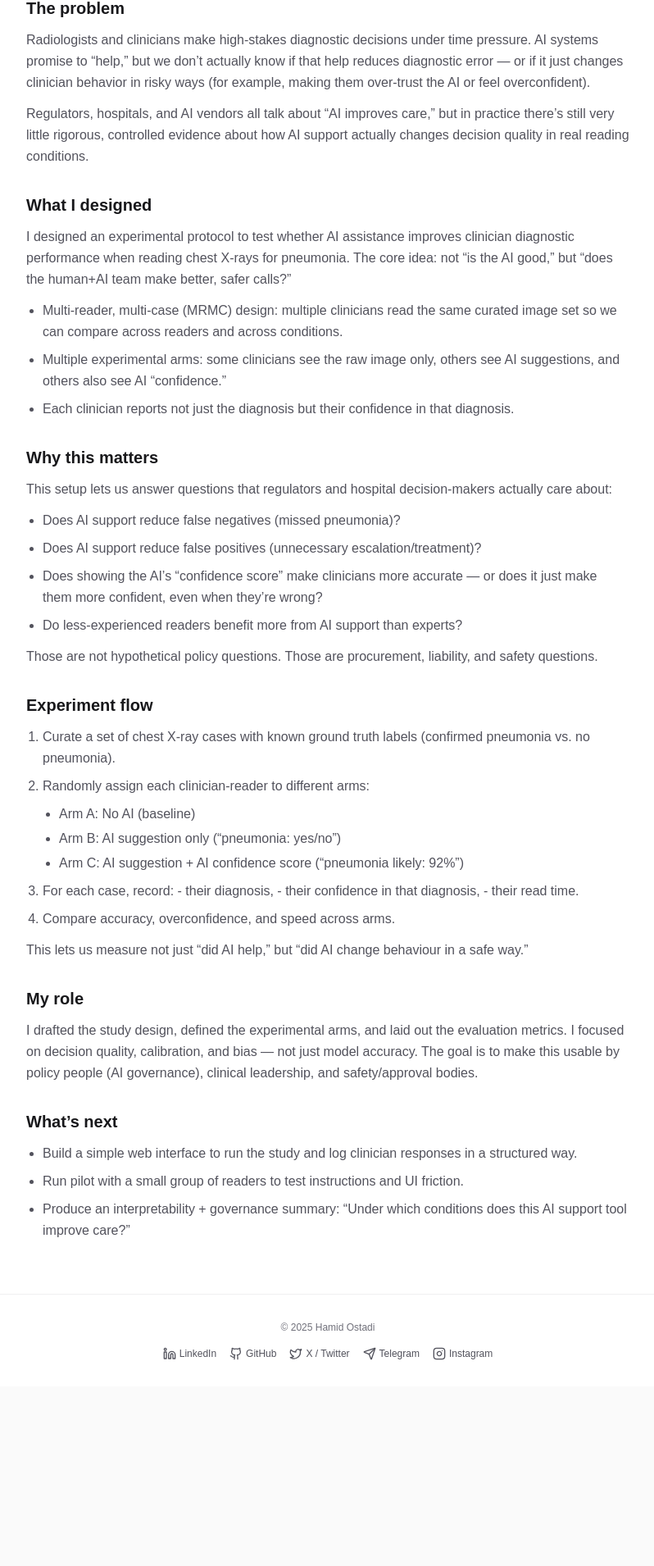
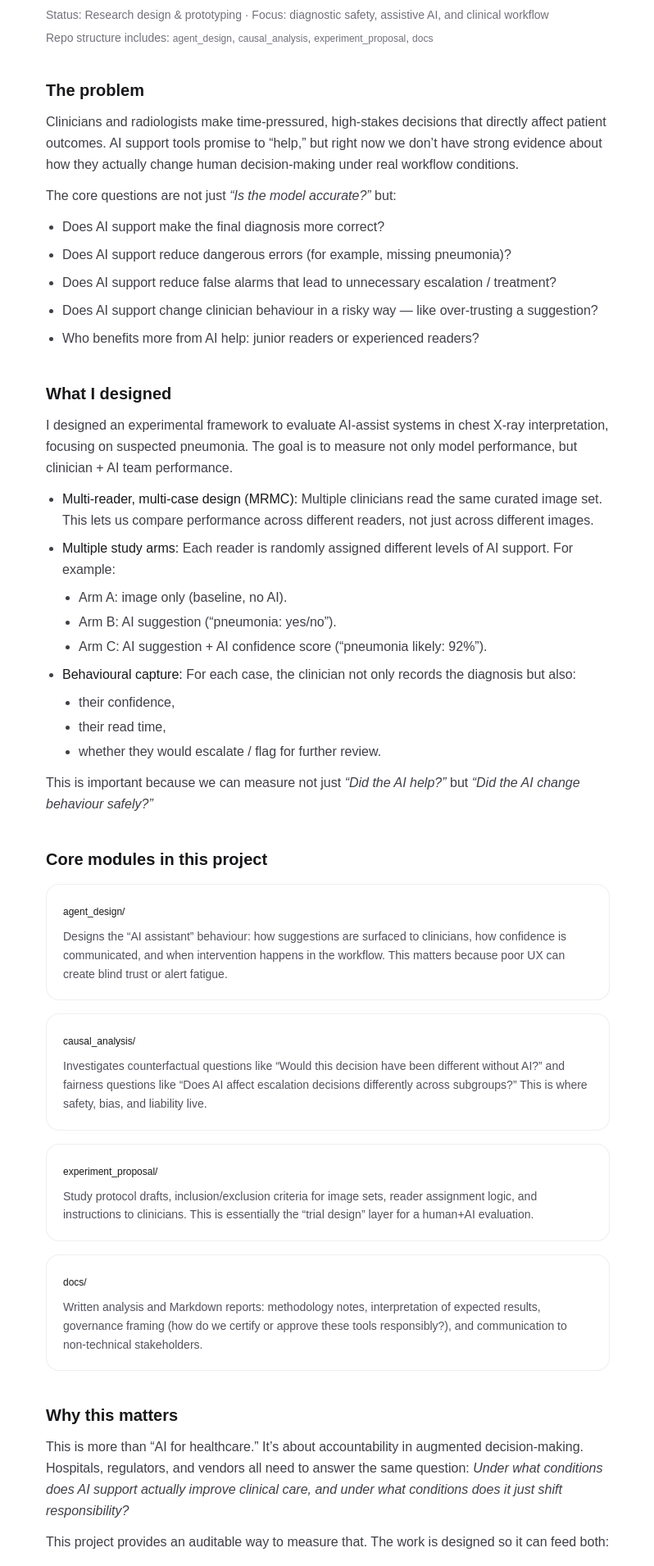
Before and after one commit to HamidOstadi/personal-site, a Next.js app: page /projects/radiology-ai in a window 1280 px wide. Shown: the part 227-2137 px from the top of the page at 82% size, without its empty margins (240-1038 px from the left). Before the commit the page ends 1918 px from the top, so only its background shows below. Built offline with nearby package versions, Linux system fonts and the light colour scheme.

Commit message:
Add detailed Radiology AI project page and link from /projects

```diff
--- a/src/app/layout.tsx
+++ b/src/app/layout.tsx
@@ -6,7 +6,7 @@ export const metadata = {
   title: "Hamid Ostadi — Policy, Data & AI",
   description:
     "Digital economy, labour markets, AI governance, and applied tools for decision-makers. Selected work in policy analysis, research design, automation, and data products.",
-  metadataBase: new URL("https://personal-site-ochre-three.vercel.app"),
+  metadataBase: new URL("https://hamidostadi.com"),
   openGraph: {
     title: "Hamid Ostadi — Policy, Data & AI",
     description:
--- a/src/app/projects/radiology-ai/page.tsx
+++ b/src/app/projects/radiology-ai/page.tsx
@@ -1,166 +1,243 @@
 export default function RadiologyAIPage() {
   return (
-    <section className="space-y-8">
-      {/* Title + status */}
+    <section className="mx-auto max-w-3xl py-16 px-6 text-left space-y-10">
+      {/* Title / Status */}
       <header className="space-y-2">
         <h1 className="text-3xl font-bold text-zinc-900 dark:text-zinc-100">
           AI-Assisted Radiology Decision Support
         </h1>
         <p className="text-sm text-zinc-500 dark:text-zinc-500">
-          Status: Design · Focus: Diagnostic safety, AI calibration, clinical workflow
+          Status: Research design & prototyping · Focus: diagnostic safety,
+          assistive AI, and clinical workflow
+        </p>
+        <p className="text-sm text-zinc-500 dark:text-zinc-500">
+          Repo structure includes: <code className="font-mono text-xs">agent_design</code>,{" "}
+          <code className="font-mono text-xs">causal_analysis</code>,{" "}
+          <code className="font-mono text-xs">experiment_proposal</code>,{" "}
+          <code className="font-mono text-xs">docs</code>
         </p>
       </header>
 
-      {/* Problem */}
+      {/* Problem / Motivation */}
       <section className="space-y-3">
         <h2 className="text-xl font-semibold text-zinc-900 dark:text-zinc-100">
           The problem
         </h2>
-        <p className="text-zinc-600 dark:text-zinc-400 leading-relaxed text-base">
-          Radiologists and clinicians make high-stakes diagnostic decisions under time
-          pressure. AI systems promise to “help,” but we don’t actually know if that help
-          reduces diagnostic error — or if it just changes clinician behavior in risky ways
-          (for example, making them over-trust the AI or feel overconfident).
+        <p className="text-zinc-700 dark:text-zinc-300 leading-relaxed">
+          Clinicians and radiologists make time-pressured, high-stakes
+          decisions that directly affect patient outcomes. AI support tools
+          promise to “help,” but right now we don’t have strong evidence about
+          how they actually change human decision-making under real workflow
+          conditions.
         </p>
-        <p className="text-zinc-600 dark:text-zinc-400 leading-relaxed text-base">
-          Regulators, hospitals, and AI vendors all talk about “AI improves care,” but in
-          practice there’s still very little rigorous, controlled evidence about how AI
-          support actually changes decision quality in real reading conditions.
+
+        <p className="text-zinc-700 dark:text-zinc-300 leading-relaxed">
+          The core questions are not just <em>“Is the model accurate?”</em> but:
         </p>
+
+        <ul className="list-disc pl-5 text-zinc-700 dark:text-zinc-300 leading-relaxed space-y-2">
+          <li>Does AI support make the final diagnosis more correct?</li>
+          <li>
+            Does AI support reduce dangerous errors (for example, missing
+            pneumonia)?
+          </li>
+          <li>
+            Does AI support reduce false alarms that lead to unnecessary
+            escalation / treatment?
+          </li>
+          <li>
+            Does AI support change clinician behaviour in a risky way — like
+            over-trusting a suggestion?
+          </li>
+          <li>
+            Who benefits more from AI help: junior readers or experienced
+            readers?
+          </li>
+        </ul>
       </section>
 
-      {/* What I built / designed */}
+      {/* What I designed */}
       <section className="space-y-3">
         <h2 className="text-xl font-semibold text-zinc-900 dark:text-zinc-100">
           What I designed
         </h2>
-        <p className="text-zinc-600 dark:text-zinc-400 leading-relaxed text-base">
-          I designed an experimental protocol to test whether AI assistance improves
-          clinician diagnostic performance when reading chest X-rays for pneumonia.
-          The core idea: not “is the AI good,” but “does the human+AI team make
-          better, safer calls?”
+
+        <p className="text-zinc-700 dark:text-zinc-300 leading-relaxed">
+          I designed an experimental framework to evaluate AI-assist systems
+          in chest X-ray interpretation, focusing on suspected pneumonia. The
+          goal is to measure not only model performance, but clinician + AI
+          team performance.
         </p>
 
-        <ul className="list-disc pl-5 text-zinc-600 dark:text-zinc-400 leading-relaxed text-base space-y-2">
+        <ul className="list-disc pl-5 text-zinc-700 dark:text-zinc-300 leading-relaxed space-y-2">
           <li>
-            Multi-reader, multi-case (MRMC) design: multiple clinicians read the
-            same curated image set so we can compare across readers and across conditions.
+            <span className="font-medium text-zinc-900 dark:text-zinc-100">
+              Multi-reader, multi-case design (MRMC):
+            </span>{" "}
+            Multiple clinicians read the same curated image set. This lets us
+            compare performance across different readers, not just across
+            different images.
+          </li>
+
+          <li>
+            <span className="font-medium text-zinc-900 dark:text-zinc-100">
+              Multiple study arms:
+            </span>{" "}
+            Each reader is randomly assigned different levels of AI support.
+            For example:
+            <ul className="list-disc pl-5 mt-2 space-y-1">
+              <li>
+                <span className="font-medium">Arm A:</span> image only
+                (baseline, no AI).
+              </li>
+              <li>
+                <span className="font-medium">Arm B:</span> AI suggestion
+                (“pneumonia: yes/no”).
+              </li>
+              <li>
+                <span className="font-medium">Arm C:</span> AI suggestion +
+                AI confidence score (“pneumonia likely: 92%”).
+              </li>
+            </ul>
+          </li>
+
+          <li>
+            <span className="font-medium text-zinc-900 dark:text-zinc-100">
+              Behavioural capture:
+            </span>{" "}
+            For each case, the clinician not only records the diagnosis but
+            also:
+            <ul className="list-disc pl-5 mt-2 space-y-1">
+              <li>their confidence,</li>
+              <li>their read time,</li>
+              <li>whether they would escalate / flag for further review.</li>
+            </ul>
+          </li>
+        </ul>
+
+        <p className="text-zinc-700 dark:text-zinc-300 leading-relaxed">
+          This is important because we can measure not just{" "}
+          <em>“Did the AI help?”</em> but <em>“Did the AI change behaviour
+          safely?”</em>
+        </p>
+      </section>
+
+      {/* Repo modules */}
+      <section className="space-y-4">
+        <h2 className="text-xl font-semibold text-zinc-900 dark:text-zinc-100">
+          Core modules in this project
+        </h2>
+
+        <div className="space-y-4">
+
+          <div className="rounded-2xl border border-zinc-200/60 dark:border-zinc-800/60 bg-white dark:bg-zinc-900 p-5">
+            <h3 className="font-medium text-zinc-900 dark:text-zinc-100">
+              <code className="text-xs font-mono">agent_design/</code>
+            </h3>
+            <p className="text-sm text-zinc-600 dark:text-zinc-400 leading-relaxed mt-2">
+              Designs the “AI assistant” behaviour: how suggestions are
+              surfaced to clinicians, how confidence is communicated, and when
+              intervention happens in the workflow. This matters because poor
+              UX can create blind trust or alert fatigue.
+            </p>
+          </div>
+
+          <div className="rounded-2xl border border-zinc-200/60 dark:border-zinc-800/60 bg-white dark:bg-zinc-900 p-5">
+            <h3 className="font-medium text-zinc-900 dark:text-zinc-100">
+              <code className="text-xs font-mono">causal_analysis/</code>
+            </h3>
+            <p className="text-sm text-zinc-600 dark:text-zinc-400 leading-relaxed mt-2">
+              Investigates counterfactual questions like “Would this
+              decision have been different without AI?” and fairness
+              questions like “Does AI affect escalation decisions differently
+              across subgroups?” This is where safety, bias, and liability
+              live.
+            </p>
+          </div>
+
+          <div className="rounded-2xl border border-zinc-200/60 dark:border-zinc-800/60 bg-white dark:bg-zinc-900 p-5">
+            <h3 className="font-medium text-zinc-900 dark:text-zinc-100">
+              <code className="text-xs font-mono">experiment_proposal/</code>
+            </h3>
+            <p className="text-sm text-zinc-600 dark:text-zinc-400 leading-relaxed mt-2">
+              Study protocol drafts, inclusion/exclusion criteria for image
+              sets, reader assignment logic, and instructions to clinicians.
+              This is essentially the “trial design” layer for a
+              human+AI evaluation.
+            </p>
+          </div>
+
+          <div className="rounded-2xl border border-zinc-200/60 dark:border-zinc-800/60 bg-white dark:bg-zinc-900 p-5">
+            <h3 className="font-medium text-zinc-900 dark:text-zinc-100">
+              <code className="text-xs font-mono">docs/</code>
+            </h3>
+            <p className="text-sm text-zinc-600 dark:text-zinc-400 leading-relaxed mt-2">
+              Written analysis and Markdown reports: methodology notes,
+              interpretation of expected results, governance framing (how do
+              we certify or approve these tools responsibly?), and
+              communication to non-technical stakeholders.
+            </p>
+          </div>
+        </div>
+      </section>
+
+      {/* Why this matters / impact */}
+      <section className="space-y-3">
+        <h2 className="text-xl font-semibold text-zinc-900 dark:text-zinc-100">
+          Why this matters
+        </h2>
+        <p className="text-zinc-700 dark:text-zinc-300 leading-relaxed">
+          This is more than “AI for healthcare.” It’s about accountability in
+          augmented decision-making. Hospitals, regulators, and vendors all
+          need to answer the same question: <em>Under what conditions does AI
+          support actually improve clinical care, and under what conditions
+          does it just shift responsibility?</em>
+        </p>
+
+        <p className="text-zinc-700 dark:text-zinc-300 leading-relaxed">
+          This project provides an auditable way to measure that. The work is
+          designed so it can feed both:
+        </p>
+
+        <ul className="list-disc pl-5 text-zinc-700 dark:text-zinc-300 leading-relaxed space-y-2">
+          <li>
+            Clinical leadership (Is this safe to deploy to staff?)
           </li>
           <li>
-            Multiple experimental arms: some clinicians see the raw image only,
-            others see AI suggestions, and others also see AI “confidence.”
-          </li>
-          <li>
-            Each clinician reports not just the diagnosis but their confidence in
-            that diagnosis.
+            Policy / governance bodies (Does this align with responsible AI
+            and human oversight claims?)
           </li>
         </ul>
       </section>
 
-      {/* Why that matters */}
-      <section className="space-y-3">
-        <h2 className="text-xl font-semibold text-zinc-900 dark:text-zinc-100">
-          Why this matters
-        </h2>
-        <p className="text-zinc-600 dark:text-zinc-400 leading-relaxed text-base">
-          This setup lets us answer questions that regulators and hospital
-          decision-makers actually care about:
-        </p>
-
-        <ul className="list-disc pl-5 text-zinc-600 dark:text-zinc-400 leading-relaxed text-base space-y-2">
-          <li>
-            Does AI support reduce false negatives (missed pneumonia)?
-          </li>
-          <li>
-            Does AI support reduce false positives (unnecessary escalation/treatment)?
-          </li>
-          <li>
-            Does showing the AI’s “confidence score” make clinicians more accurate —
-            or does it just make them more confident, even when they’re wrong?
-          </li>
-          <li>
-            Do less-experienced readers benefit more from AI support than experts?
-          </li>
-        </ul>
-
-        <p className="text-zinc-600 dark:text-zinc-400 leading-relaxed text-base">
-          Those are not hypothetical policy questions. Those are procurement,
-          liability, and safety questions.
-        </p>
-      </section>
-
-      {/* How it works (experiment flow) */}
-      <section className="space-y-3">
-        <h2 className="text-xl font-semibold text-zinc-900 dark:text-zinc-100">
-          Experiment flow
-        </h2>
-
-        <ol className="list-decimal pl-5 text-zinc-600 dark:text-zinc-400 leading-relaxed text-base space-y-2">
-          <li>
-            Curate a set of chest X-ray cases with known ground truth labels
-            (confirmed pneumonia vs. no pneumonia).
-          </li>
-          <li>
-            Randomly assign each clinician-reader to different arms:
-            <ul className="list-disc pl-5 mt-2 space-y-1">
-              <li>Arm A: No AI (baseline)</li>
-              <li>Arm B: AI suggestion only (“pneumonia: yes/no”)</li>
-              <li>
-                Arm C: AI suggestion + AI confidence score
-                (“pneumonia likely: 92%”)
-              </li>
-            </ul>
-          </li>
-          <li>
-            For each case, record:
-            - their diagnosis,
-            - their confidence in that diagnosis,
-            - their read time.
-          </li>
-          <li>
-            Compare accuracy, overconfidence, and speed across arms.
-          </li>
-        </ol>
-
-        <p className="text-zinc-600 dark:text-zinc-400 leading-relaxed text-base">
-          This lets us measure not just “did AI help,” but “did AI
-          change behaviour in a safe way.”
-        </p>
-      </section>
-
-      {/* My role */}
+      {/* My role / ownership */}
       <section className="space-y-3">
         <h2 className="text-xl font-semibold text-zinc-900 dark:text-zinc-100">
           My role
         </h2>
-        <p className="text-zinc-600 dark:text-zinc-400 leading-relaxed text-base">
-          I drafted the study design, defined the experimental arms, and laid
-          out the evaluation metrics. I focused on decision quality,
-          calibration, and bias — not just model accuracy. The goal is to make
-          this usable by policy people (AI governance), clinical leadership,
-          and safety/approval bodies.
+        <p className="text-zinc-700 dark:text-zinc-300 leading-relaxed">
+          I architected the evaluation approach, defined the study arms,
+          scoped the behavioural metrics, and wrote the protocol language to
+          make it usable not only for technical review but also for governance
+          and decision-making. I positioned this project at the intersection
+          of ML performance, clinical workflow reality, and accountability.
         </p>
       </section>
 
-      {/* Next steps */}
+      {/* Access / contact */}
       <section className="space-y-3">
         <h2 className="text-xl font-semibold text-zinc-900 dark:text-zinc-100">
-          What’s next
+          Access
         </h2>
-        <ul className="list-disc pl-5 text-zinc-600 dark:text-zinc-400 leading-relaxed text-base space-y-2">
-          <li>
-            Build a simple web interface to run the study and log clinician
-            responses in a structured way.
-          </li>
-          <li>
-            Run pilot with a small group of readers to test instructions and UI
-            friction.
-          </li>
-          <li>
-            Produce an interpretability + governance summary:
-            “Under which conditions does this AI support tool improve care?”
-          </li>
-        </ul>
+        <p className="text-zinc-700 dark:text-zinc-300 leading-relaxed">
+          The full repository (code, study design, and documentation) is
+          currently private. I’m open to sharing details or collaborating on
+          this work in research, evaluation, or policy contexts.
+        </p>
+        <p className="text-zinc-700 dark:text-zinc-300 leading-relaxed">
+          To discuss this project, reach out via LinkedIn, GitHub, or Telegram
+          using the links in the footer.
+        </p>
       </section>
     </section>
   );
```
